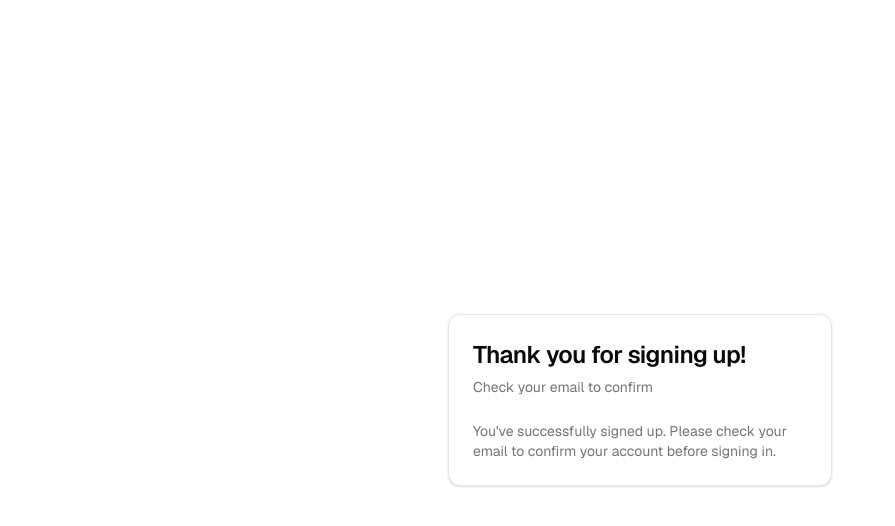
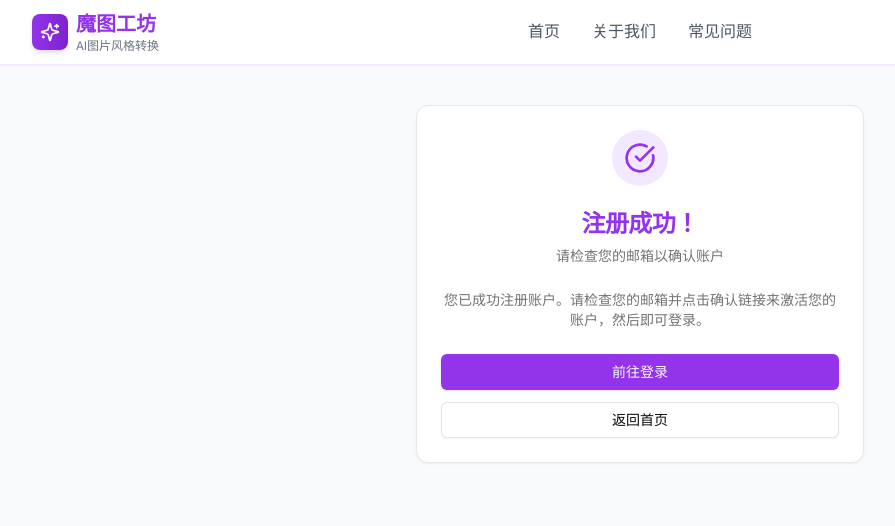
Before and after one commit to AI-ZiMo/image-editor, a Next.js app: page /sign-up-success in a window 1280 px wide. Shown: the top 526 px of the page, without its empty margins (0-895 px from the left). Built offline with nearby package versions, Linux system fonts and the light colour scheme; no server answers.

Commit message:
feat: Enhance sign-up success page with improved layout and user feedback

```diff
--- a/app/(auth)/sign-up-success/page.tsx
+++ b/app/(auth)/sign-up-success/page.tsx
@@ -5,28 +5,51 @@ import {
   CardHeader,
   CardTitle,
 } from "@/components/ui/card";
+import { Navbar } from "@/components/navbar";
+import { Button } from "@/components/ui/button";
+import { CheckCircle } from "lucide-react";
+import Link from "next/link";
 
 export default function Page() {
   return (
-    <div className="flex min-h-svh w-full items-center justify-center p-6 md:p-10">
-      <div className="w-full max-w-sm">
+    <div className="min-h-screen bg-gray-50">
+      <Navbar showAuthButton={false} />
+      <div className="flex min-h-[calc(100vh-4rem)] w-full items-start justify-center pt-16 p-6 md:p-10">
+        <div className="w-full max-w-md">
           <div className="flex flex-col gap-6">
-          <Card>
-            <CardHeader>
-              <CardTitle className="text-2xl">
-                Thank you for signing up!
+            <Card className="border border-gray-200 shadow-sm">
+              <CardHeader className="text-center">
+                <div className="flex justify-center mb-4">
+                  <div className="bg-purple-100 p-3 rounded-full">
+                    <CheckCircle className="h-8 w-8 text-purple-600" />
+                  </div>
+                </div>
+                <CardTitle className="text-2xl text-purple-600">
+                  注册成功！
                 </CardTitle>
-              <CardDescription>Check your email to confirm</CardDescription>
+                <CardDescription>请检查您的邮箱以确认账户</CardDescription>
               </CardHeader>
-            <CardContent>
-              <p className="text-sm text-muted-foreground">
-                You&apos;ve successfully signed up. Please check your email to
-                confirm your account before signing in.
+              <CardContent className="text-center">
+                <p className="text-sm text-muted-foreground mb-6">
+                  您已成功注册账户。请检查您的邮箱并点击确认链接来激活您的账户，然后即可登录。
                 </p>
+                <div className="flex flex-col gap-3">
+                  <Link href="/login">
+                    <Button className="w-full bg-purple-600 hover:bg-purple-700">
+                      前往登录
+                    </Button>
+                  </Link>
+                  <Link href="/">
+                    <Button variant="outline" className="w-full">
+                      返回首页
+                    </Button>
+                  </Link>
+                </div>
               </CardContent>
             </Card>
           </div>
         </div>
       </div>
+    </div>
   );
 }
```
Lines whose indentation alone changed are shown as unchanged.
